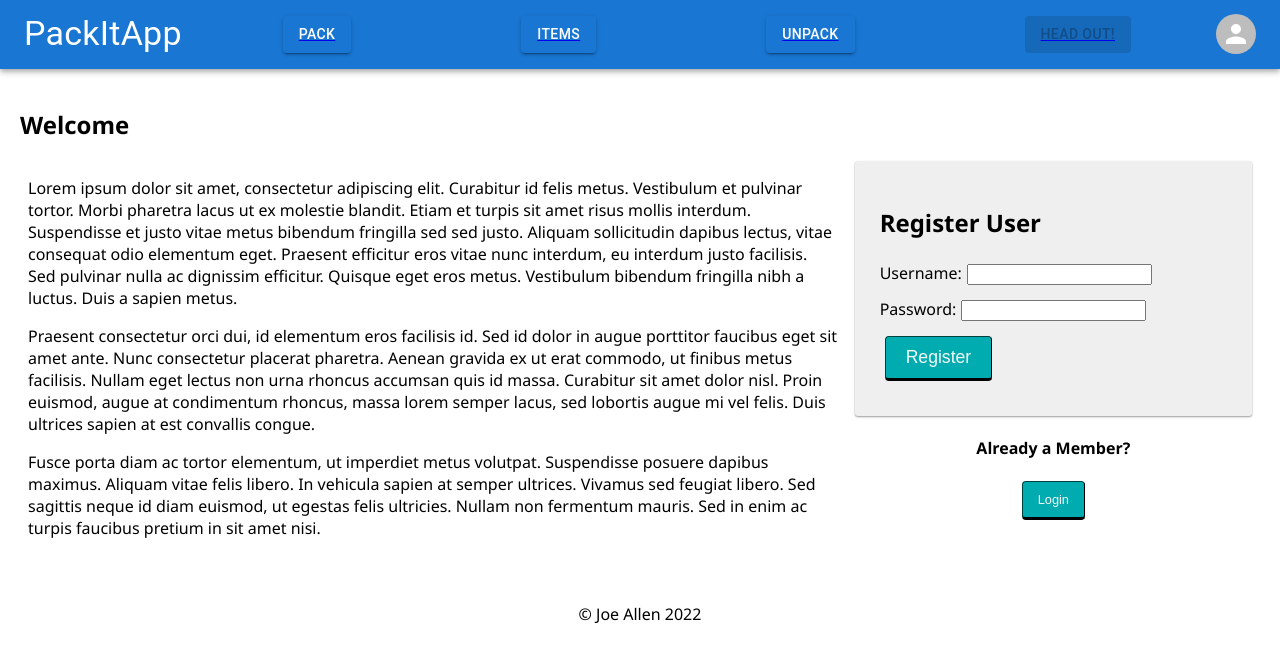
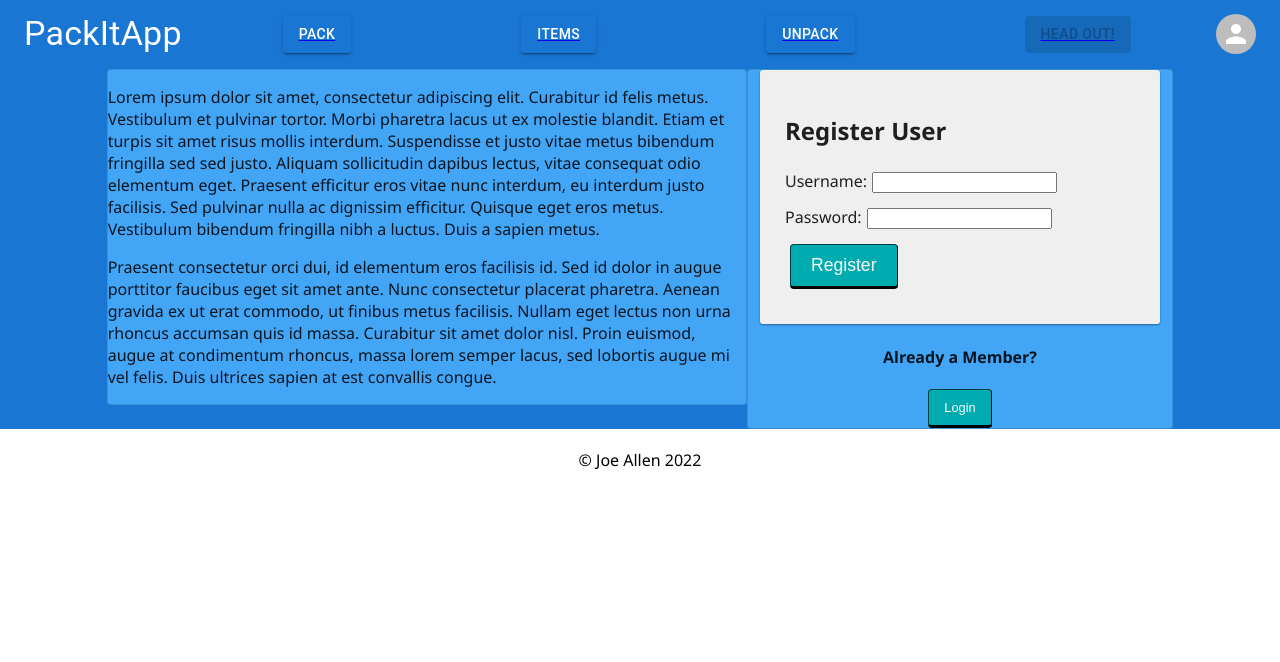
Before and after one commit to AllenJoeG/Pack-It-App, a React (Create React App) app: page /inventory#/home in a window 1280 px wide. Shown: the top 662 px of the page. Built offline with nearby package versions, Linux system fonts and the light colour scheme; no server answers.

Commit message:
Added links to AppBar right-hand drop down to User/Help/About. Style shell applied to InfoPage and LandingPage

```diff
--- a/src/components/InfoPage/InfoPage.jsx
+++ b/src/components/InfoPage/InfoPage.jsx
@@ -15,7 +15,7 @@ function InfoPage() {
               sx={{backgroundColor: "primary.light" }}
             >
 
-              <p>Info Page</p>
+              <p>How to use PackItApp</p>
 
             </Paper>
           </Grid>
--- a/src/components/LandingPage/LandingPage.jsx
+++ b/src/components/LandingPage/LandingPage.jsx
@@ -1,12 +1,15 @@
 import React, { useState } from 'react';
 import { useHistory } from 'react-router-dom';
 import './LandingPage.css';
+
+//MUI stuff
+import { Box, Container, Paper, Grid, } from '@mui/material';
 
 // CUSTOM COMPONENTS
 import RegisterForm from '../RegisterForm/RegisterForm';
 
 function LandingPage() {
-  const [heading, setHeading] = useState('Welcome');
+
   const history = useHistory();
 
   const onLogin = (event) => {
@@ -14,11 +17,17 @@ function LandingPage() {
   };
 
   return (
-    <div className="container">
-      <h2>{heading}</h2>
+    <Box container display='flex' alignItems="center" justifyContent='center' >
+      <Box sx={{flexGrow: 1, display: 'flex', backgroundColor: 'primary.main'}}>
+        <Grid container>
 
-      <div className="grid">
-        <div className="grid-col grid-col_8">
+            <Grid item xs={1} sm={1} med={2}>
+            </Grid>
+
+            <Grid item xs={6} sm={6} med={5}>
+            <Paper elevation={3} variant="outlined"
+            sx={{backgroundColor: "primary.light" }}
+          >
               <p>
                 Lorem ipsum dolor sit amet, consectetur adipiscing elit. Curabitur
                 id felis metus. Vestibulum et pulvinar tortor. Morbi pharetra lacus
@@ -42,16 +51,13 @@ function LandingPage() {
                 congue.
               </p>
 
-          <p>
-            Fusce porta diam ac tortor elementum, ut imperdiet metus volutpat.
-            Suspendisse posuere dapibus maximus. Aliquam vitae felis libero. In
-            vehicula sapien at semper ultrices. Vivamus sed feugiat libero. Sed
-            sagittis neque id diam euismod, ut egestas felis ultricies. Nullam
-            non fermentum mauris. Sed in enim ac turpis faucibus pretium in sit
-            amet nisi.
-          </p>
-        </div>
-        <div className="grid-col grid-col_4">
+              </Paper>
+            </Grid>
+
+            <Grid item xs={4} sm={4} med={3}>
+            <Paper elevation={3} variant="outlined"
+            sx={{backgroundColor: "primary.light" }}
+          >
               <RegisterForm />
 
               <center>
@@ -60,9 +66,15 @@ function LandingPage() {
                   Login
                 </button>
               </center>
-        </div>
-      </div>
-    </div>
+              </Paper>
+            </Grid>
+
+            <Grid item xs={1} sm={1} med={2}>
+            </Grid>
+        </Grid>
+
+      </Box>
+    </Box>
   );
 }
 
--- a/src/components/NavAppBar/NavAppBar.jsx
+++ b/src/components/NavAppBar/NavAppBar.jsx
@@ -186,14 +186,24 @@ export default function NavAppBar() {
               onClose={handleCloseUserMenu}
             >
                 <MenuItem key={0} onClick={handleCloseNavMenu}>
-                  <Typography textAlign="center"> Profile </Typography>
+                  <Link to='/user'>
+                    <Typography textAlign="center"> Profile </Typography>
+                  </Link>
                 </MenuItem>
 
                 <MenuItem key={1} onClick={handleCloseNavMenu}>
-                  <Typography textAlign="center"> About </Typography>
+                  <Link to='/about'>
+                    <Typography textAlign="center"> About </Typography>
+                  </Link>
                 </MenuItem>
 
                 <MenuItem key={2} onClick={handleCloseNavMenu}>
+                  <Link to='/info'>
+                    <Typography textAlign="center"> Help </Typography>
+                  </Link>
+                </MenuItem>
+
+                <MenuItem key={3} onClick={handleCloseNavMenu}>
                   <LogOutButton />
                 </MenuItem>
 
```
Also changed, not shown: 1 other file (tests, documents, lock files or other folders). Lines whose indentation alone changed are shown as unchanged.
